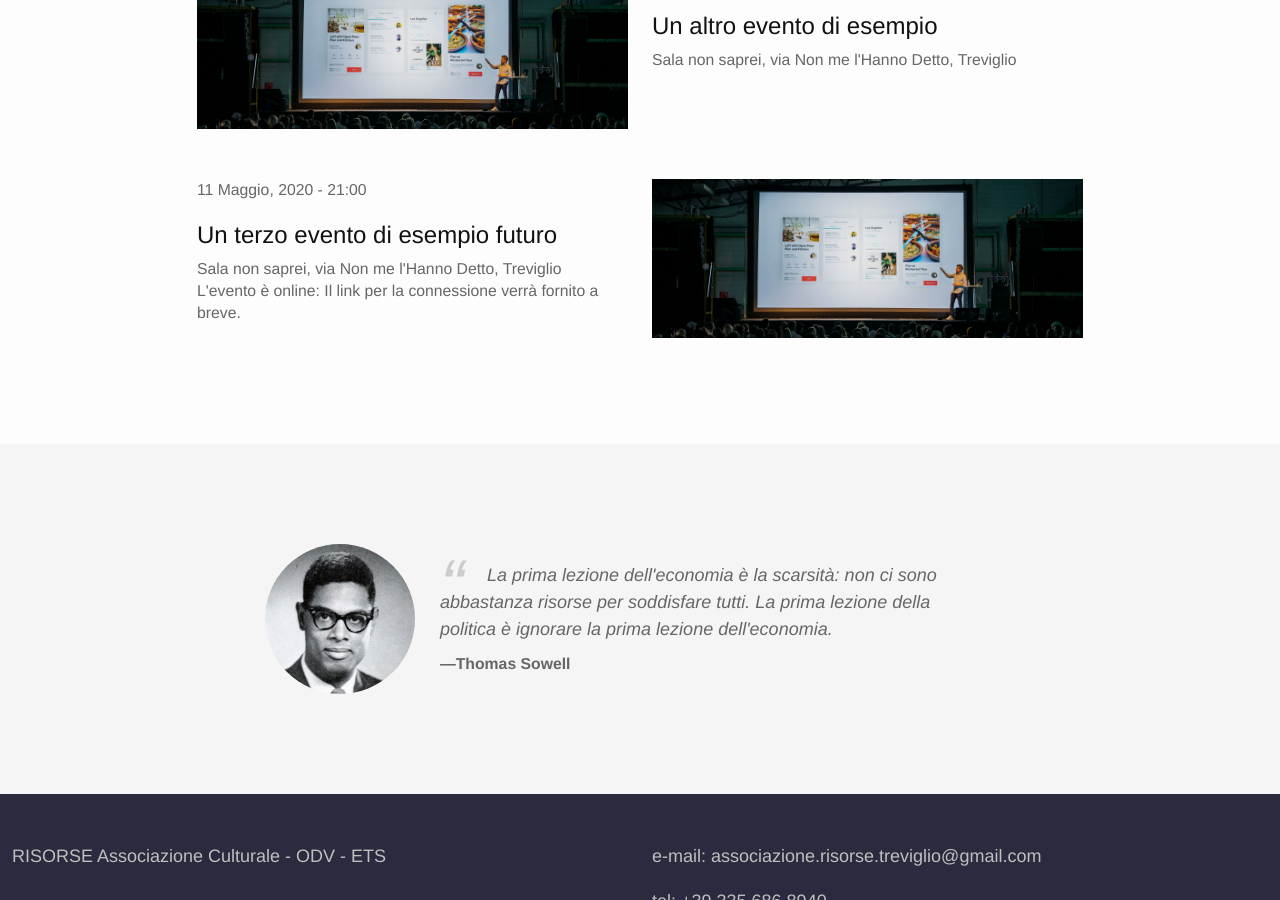
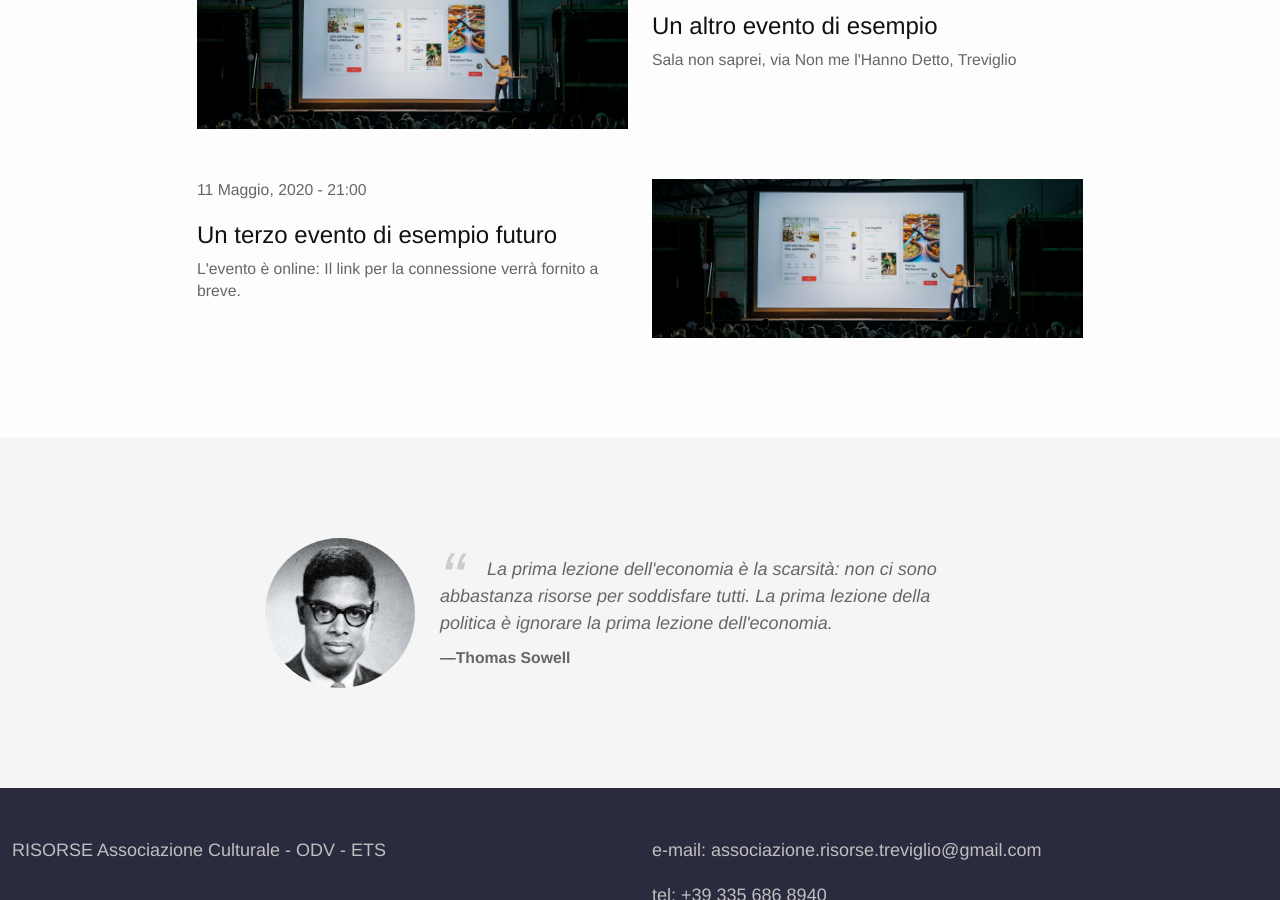
Before and after one commit to Risorse-Associazione-Culturale/risorse-associazione-culturale.github.io, a Jekyll site: the page built from index.html, in a window 1280 px wide and 900 px high, scrolled down 1396 px. Built offline with Jekyll 4.4.1, drawn with Linux system fonts in a browser that asks for light colours; nearby versions of some CDN libraries.

Commit message:
support events with no physical location

```diff
--- a/_eventi/un-altro-evento-ancora.md
+++ b/_eventi/un-altro-evento-ancora.md
@@ -3,7 +3,6 @@ layout: event
 stato: 'futuro'
 ciclo: 2020-02
 titolo: "Un terzo evento di esempio futuro"
-luogo: "Sala non saprei, via Non me l'Hanno Detto, Treviglio"
 data_evento: "2020-05-11"
 ora_evento: "21:00"
 is_conference_call: true
--- a/_includes/event_location.html
+++ b/_includes/event_location.html
@@ -1,7 +1,11 @@
 <p class="metadata">
+    {% if include.event.luogo %}
     {{ include.event.luogo }}
+    {% endif %}
+    {% if include.event.is_conference_call and include.event.luogo %}
+    <br />
+    {% endif %}
     {% if include.event.is_conference_call %}
-    <br />
     L'evento è online:
         {% if include.event.conference_call_link %}
         <a href="{{ include.event.conference_call_link }}" target="_blank">{{ include.event.conference_call_link }}</a>
```
